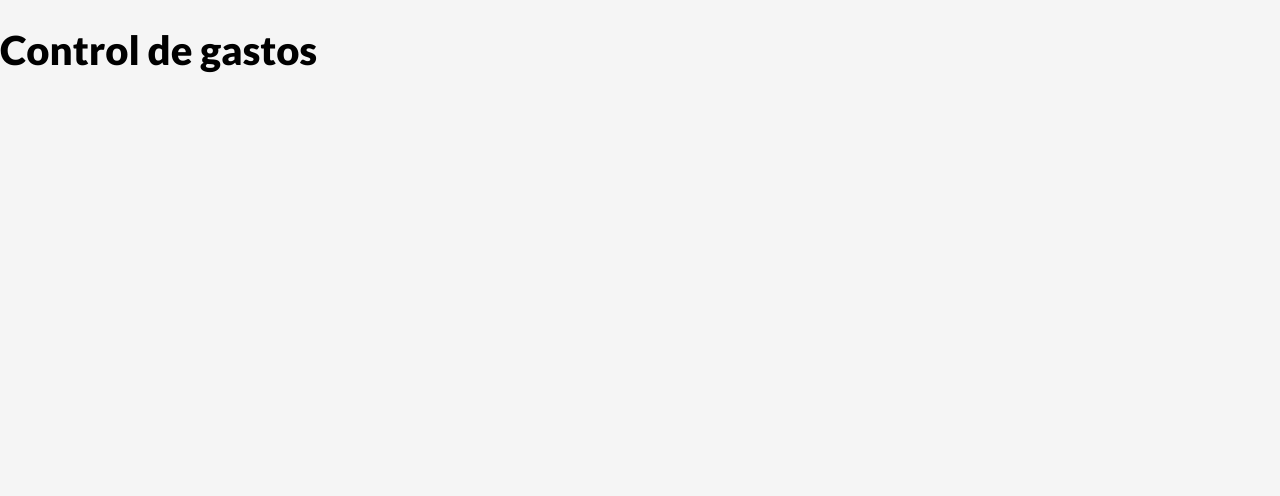
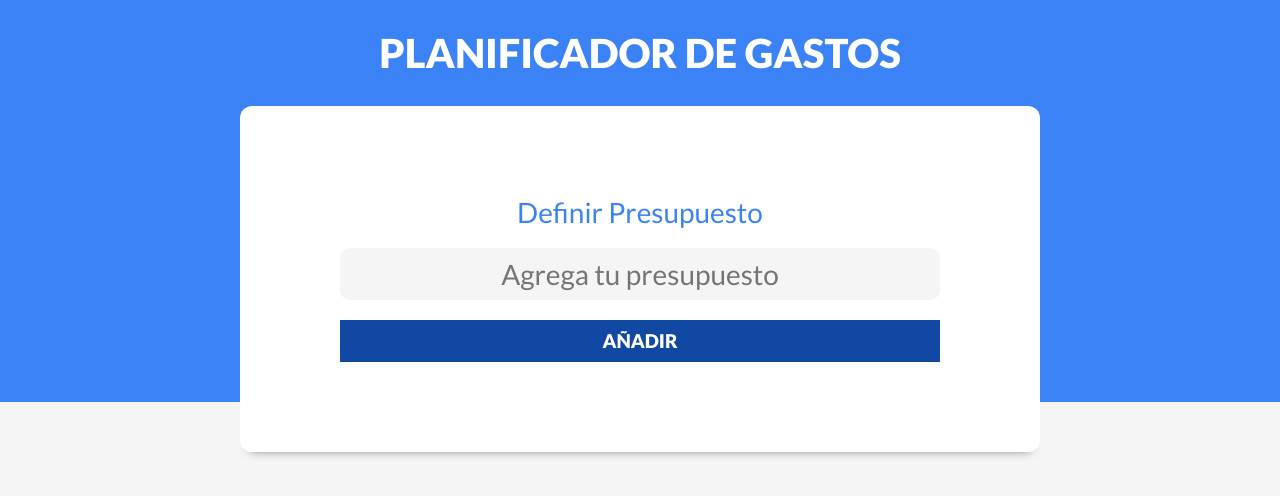
Before and after one commit to EmilianoQuiroz/aplicacion-presupuestos, a React (Vite) app: page / in a window 1280 px wide. Shown: the top 496 px of the page. Built offline with nearby package versions, Linux system fonts and the light colour scheme.

Commit message:
Componentes Header y NuevoPresupuesto

```diff
--- a/src/App.jsx
+++ b/src/App.jsx
@@ -1,10 +1,13 @@
 import { useState } from 'react'
-
+// Importamos el Header
+import Header from './components/Header'
 function App() {
 
   return (
     <>
-      <h1>Control de gastos</h1>
+      <div>
+        <Header />
+      </div>
     </>
   )
 }
--- /dev/null
+++ b/src/components/Header.jsx
@@ -0,0 +1,14 @@
+import React from 'react'
+// Importamos el componente NuevoPresupuesto
+import NuevoPresupuesto from './NuevoPresupuesto'
+
+const Header = () => {
+  return (
+    <header>
+        <h1>Planificador de gastos</h1>
+        <NuevoPresupuesto />
+    </header>
+  )
+}
+
+export default Header
--- /dev/null
+++ b/src/components/NuevoPresupuesto.jsx
@@ -0,0 +1,23 @@
+import React from 'react'
+
+const NuevoPresupuesto = () => {
+  return (
+    <div className='contenedor-presupuesto contenedor sombra'>
+        <form className="formulario">
+            <div className="campo">
+                <label>Definir Presupuesto</label>
+
+                <input
+                    className="nuevo-presupuesto"
+                    type="text"
+                    placeholder="Agrega tu presupuesto"
+                />
+            </div>
+
+            <input type="submit" value="Añadir" />
+        </form>
+    </div>
+  )
+}
+
+export default NuevoPresupuesto
```
